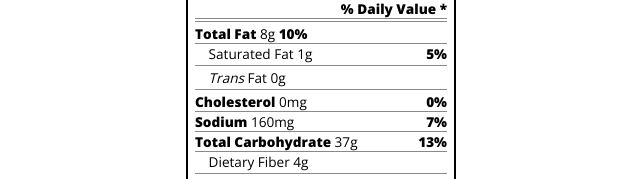
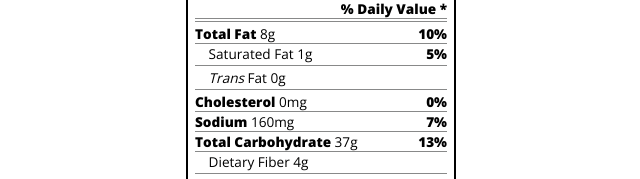
Before and after one commit to sowiesozk/fcc8Typography, a plain HTML site: page index.html in a window 1280 px wide. Shown: the part 204-383 px from the top of the page, 319-959 px from the left. Drawn offline with nearby package versions, Linux system fonts and the light colour scheme.

Commit message:
Update index.html

```diff
--- a/index.html
+++ b/index.html
@@ -29,7 +29,7 @@
                 <div class="daily-value small-text">
                     <p class='bold right'>% Daily Value *</p>
                     <div class="divider"></div>
-                    <p><span><span class="bold">Total Fat</span> 8g <span class="bold">10%</span></span></p>
+                    <p><span><span class="bold">Total Fat</span> 8g</span> <span class="bold">10%</span></span></p>
                     <p class="indent no-divider">Saturated Fat 1g <span class="bold">5%</span></p>
                     <div class="divider"></div>
                     <p class="indent no-divider"><span><i>Trans</i> Fat 0g</span></p>
```
